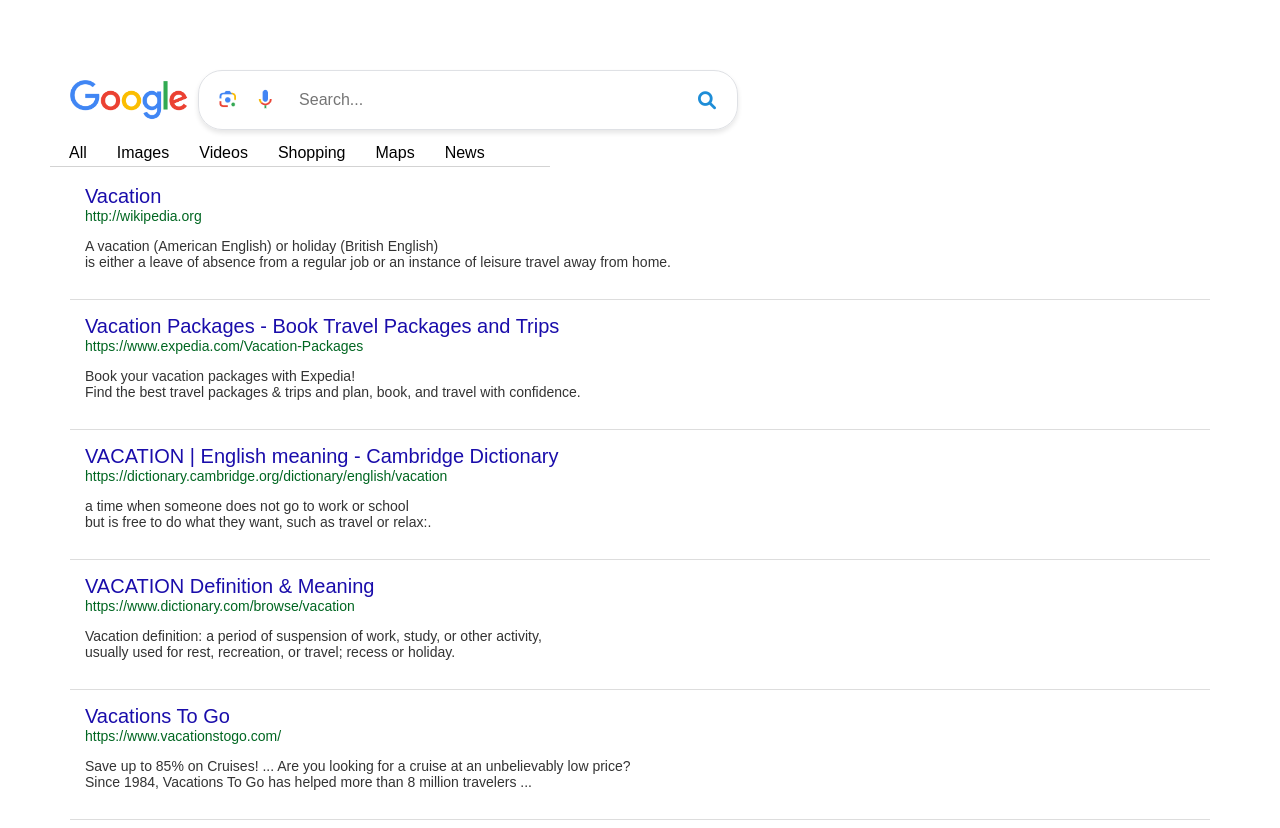
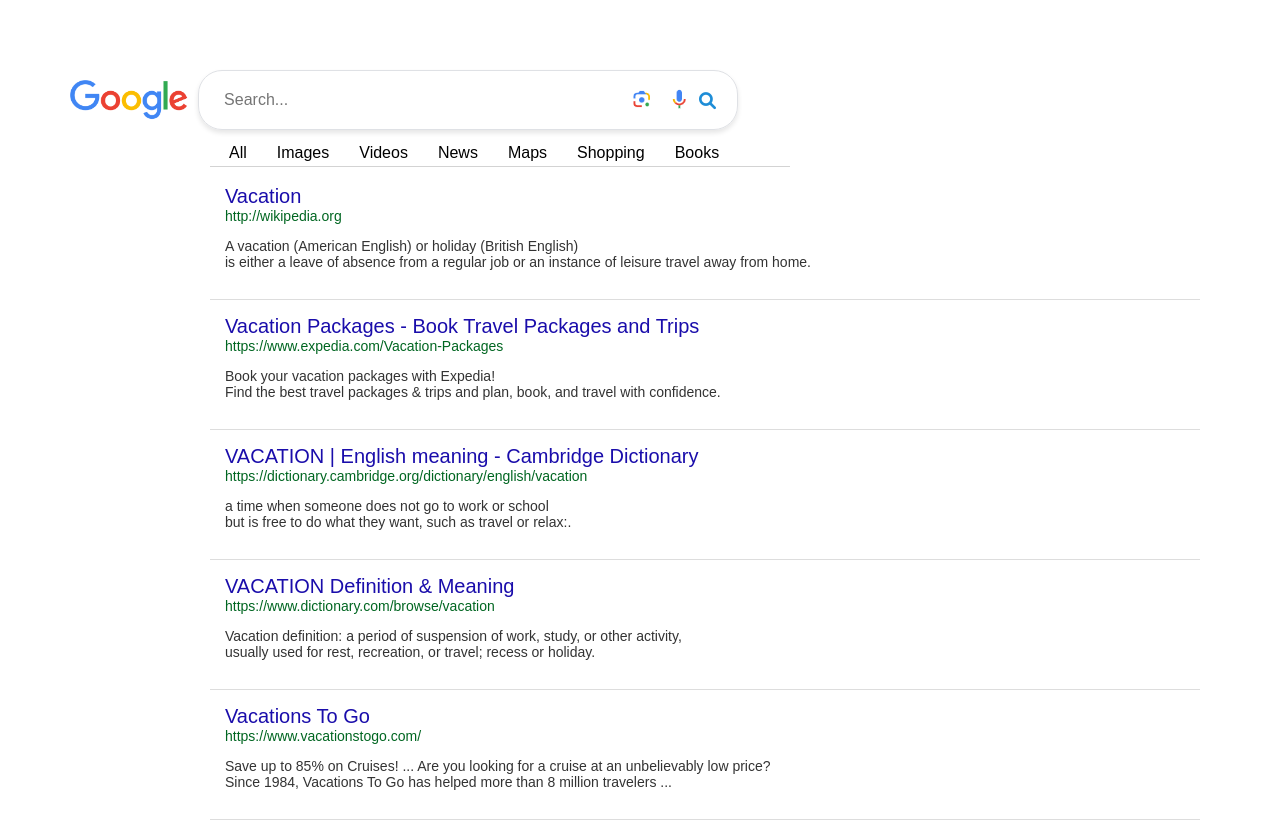
Before and after one commit to YamBalas/GoogleTask, a plain HTML site: page Search results page.html in a window 1280 px wide. Drawn offline with Linux system fonts and the light colour scheme.

Commit message:
few more changes

```diff
--- a/Search results page.html
+++ b/Search results page.html
@@ -13,8 +13,8 @@
         <img src="new-google-logo-png-0.png" alt="Google Logo" class="logo">
         <nav class="navbar">
             <form class="form-inline my-2 my-lg-0 ml-auto">
+                <input class="form-control mr-sm-2" type="search" placeholder="Search..." aria-label="Search">
                 <img src="search bar icons.png" alt="Search bar icons" class="bar-icons">
-                <input class="form-control mr-sm-2" type="search" placeholder="Search..." aria-label="Search">
                 <button class="search-button" type="submit">
                     <i class="fas fa-search"></i>
                 </button>
@@ -26,9 +26,10 @@
             <li>All</li>
             <li>Images</li>
             <li>Videos</li>
+            <li>News</li>
+            <li>Maps</li>
             <li>Shopping</li>
-            <li>Maps</li>
-            <li>News</li>
+            <li>Books</li>
         </ul>
     </nav>
     <div class="container">
--- a/searchStyles.css
+++ b/searchStyles.css
@@ -15,7 +15,7 @@ body {
 }
 
 .bar-icons {
-    margin-right: 10px;
+    margin-left: 10px;
     width: 65px;
     height: auto;
 }
@@ -59,7 +59,7 @@ body {
 }
 
 .search-button .fa-search {
-    font-size: 18px;
+    font-size: 17px;
     color: #1e8dd7;
 }
 
@@ -92,6 +92,9 @@ body {
     width: 100%;
     padding: 0 20px;
     box-sizing: border-box;
+    left: 180px;
+    width: calc(100% - 150px);
+    margin-left: 140px;
 }
 
 .search-results {
@@ -123,8 +126,8 @@ body {
     padding: 10px 0;
     position: absolute;
     top: 130px;
-    left: 20px;
-    width: calc(100% - 780px);
+    left: 180px;
+    width: calc(100% - 700px);
     margin-left: 30px;
 }
 
```
